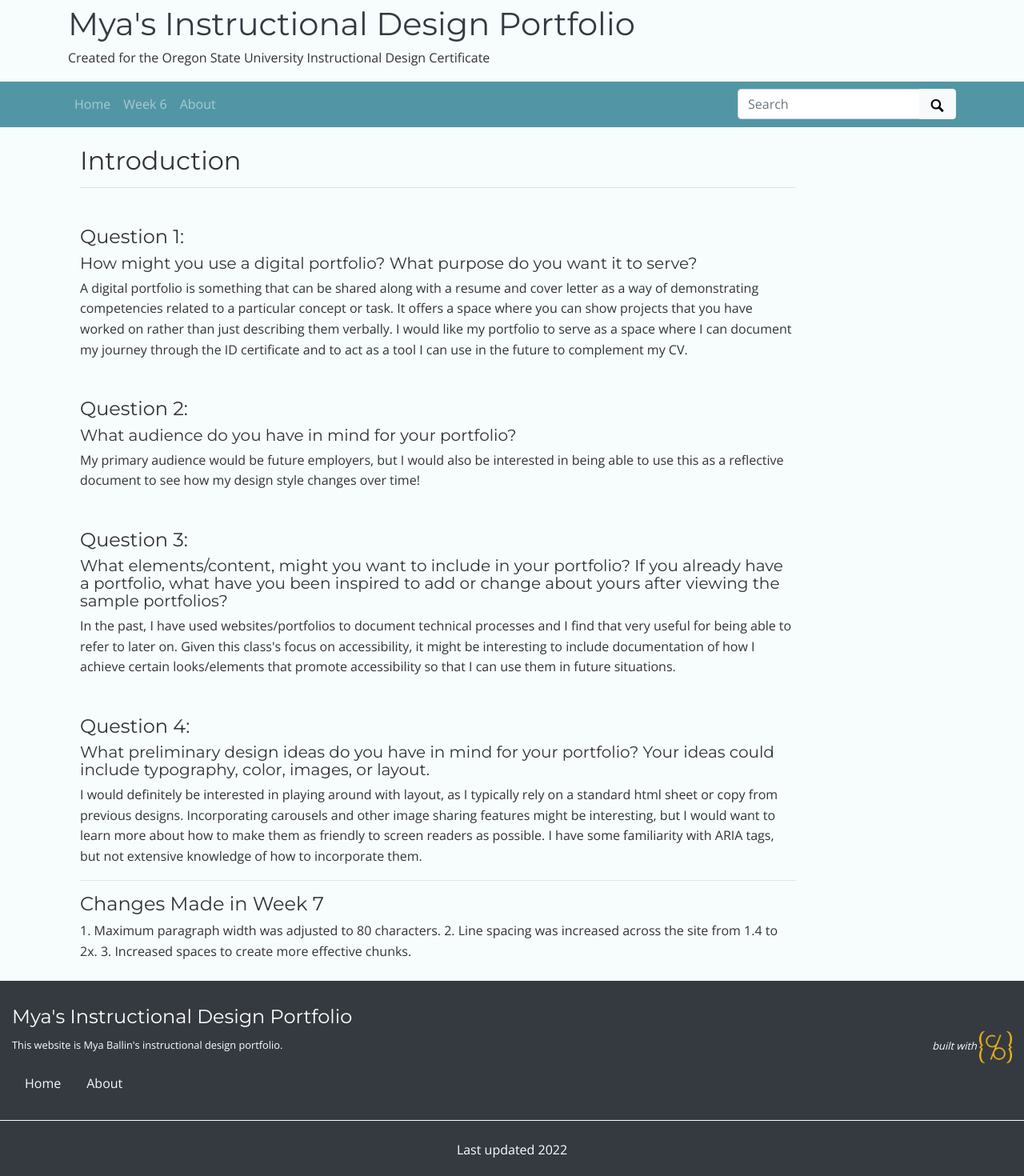
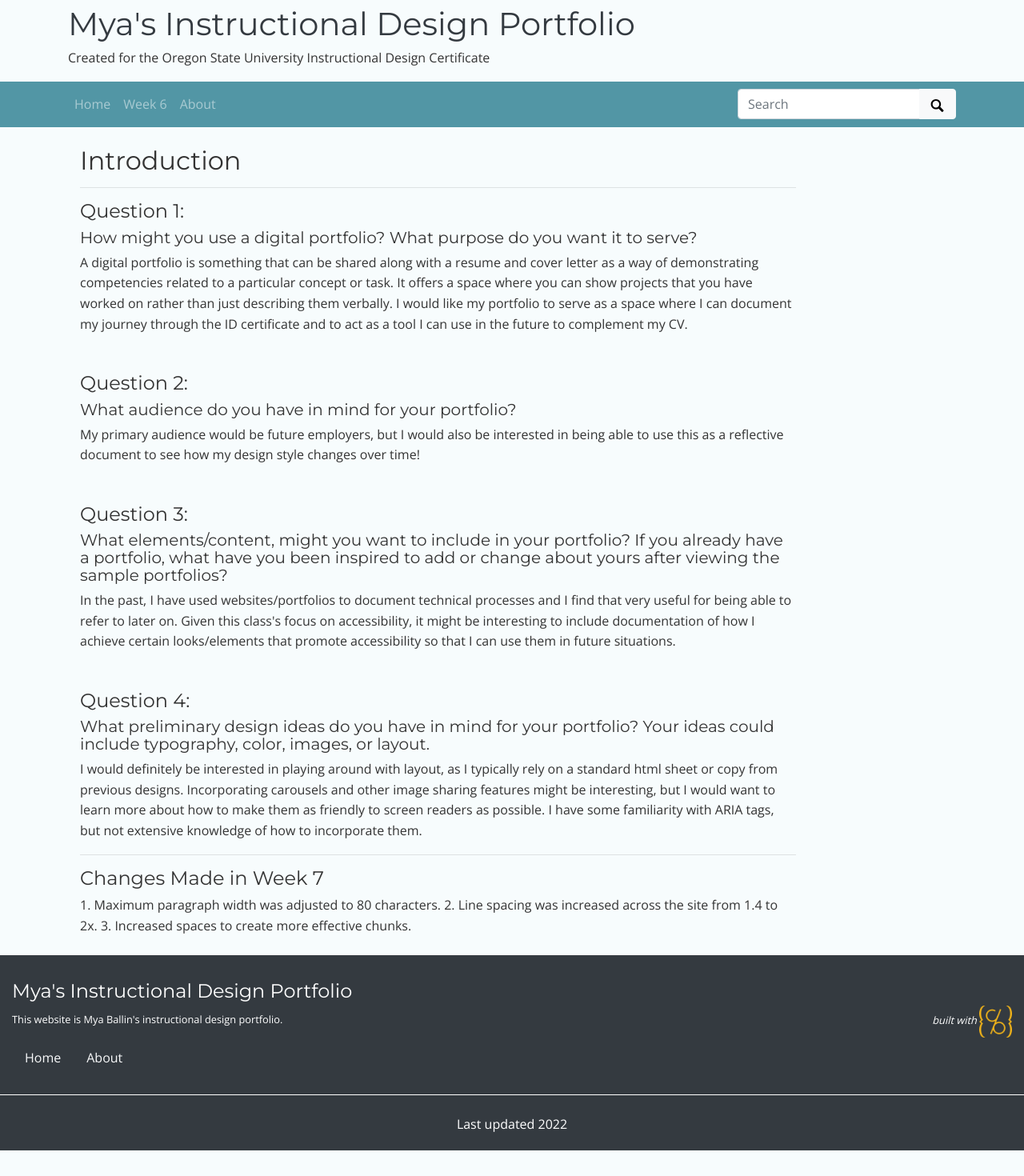
Before and after one commit to mxballin/instructional-design, a Jekyll site: the page built from index.md, in a window 1280 px wide. Shown: the whole page at 80% size. Built offline with Jekyll 4.4.1, drawn with Linux system fonts in a browser that asks for light colours; some web fonts are replaced; after the commit the page ends 1438 px from its top, so only the background shows below that.

Commit message:
Update home-infographic.html

```diff
--- a/_layouts/home-infographic.html
+++ b/_layouts/home-infographic.html
@@ -8,7 +8,7 @@ layout: page
     <div class="col-md-10 my-auto">
       <h2> Introduction </h2>
       <hr>
-      <p class="py-2" style="width=80ch;line-height=400%;">
+      <p style="width=80ch;line-height=400%;">
       <h4>Question 1:</h4> <h5>How might you use a digital portfolio? What purpose do you want it to serve?</h5>
       A digital portfolio is something that can be shared along with a resume and cover letter as a way of demonstrating competencies related to a particular concept or task.
       It offers a space where you can show projects that you have worked on rather than just describing them verbally.
```
